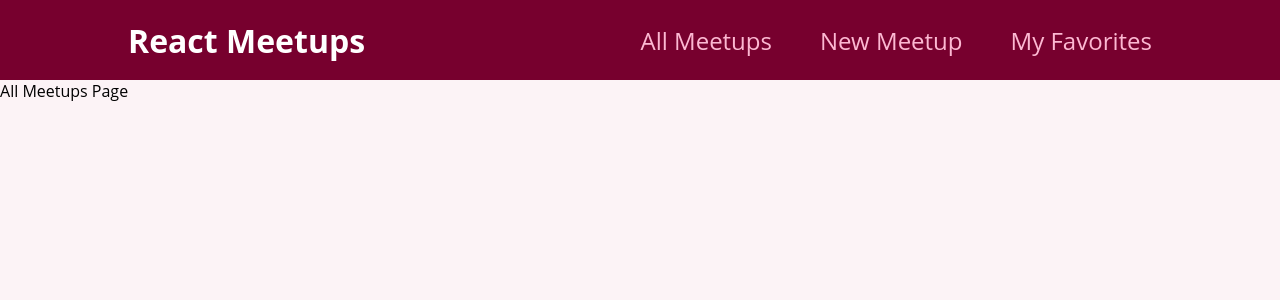
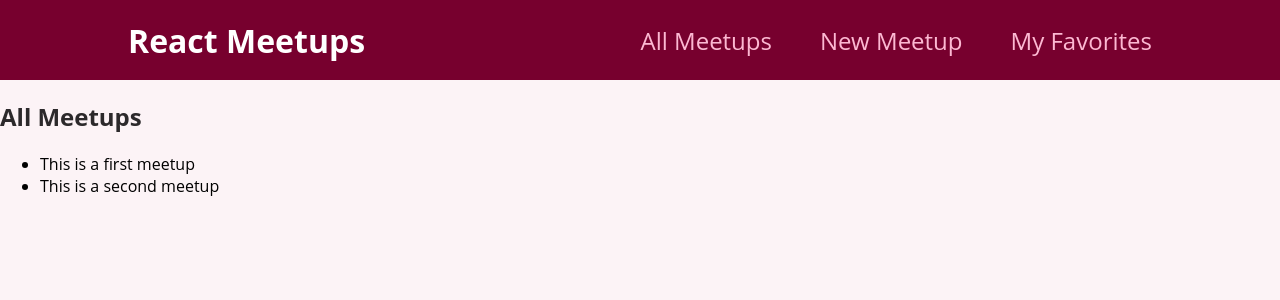
Before and after one commit to lucascouto/meetup-app, a React (Create React App) app: page / in a window 1280 px wide. Shown: the top 300 px of the page. Built offline with nearby package versions, Linux system fonts and the light colour scheme.

Commit message:
Outputs list

```diff
--- a/src/pages/AllMeetups.js
+++ b/src/pages/AllMeetups.js
@@ -1,5 +1,35 @@
+const DUMMY_DATA = [
+  {
+    id: "m1",
+    title: "This is a first meetup",
+    image:
+      "https://upload.wikimedia.org/wikipedia/commons/thumb/d/d3/Stadtbild_M%C3%BCnchen.jpg/2560px-Stadtbild_M%C3%BCnchen.jpg",
+    address: "Meetupstreet 5, 12345 Meetup City",
+    description:
+      "This is a first, amazing meetup which you definitely should not miss. It will be a lot of fun!",
+  },
+  {
+    id: "m2",
+    title: "This is a second meetup",
+    image:
+      "https://upload.wikimedia.org/wikipedia/commons/thumb/d/d3/Stadtbild_M%C3%BCnchen.jpg/2560px-Stadtbild_M%C3%BCnchen.jpg",
+    address: "Meetupstreet 5, 12345 Meetup City",
+    description:
+      "This is a first, amazing meetup which you definitely should not miss. It will be a lot of fun!",
+  },
+];
+
 function AllMeetupsPage() {
-  return <div>All Meetups Page</div>;
+  return (
+    <section>
+      <h1>All Meetups</h1>
+      <ul>
+        {DUMMY_DATA.map((meetup) => (
+          <li key={meetup.id}>{meetup.title}</li>
+        ))}
+      </ul>
+    </section>
+  );
 }
 
 export default AllMeetupsPage;
```
